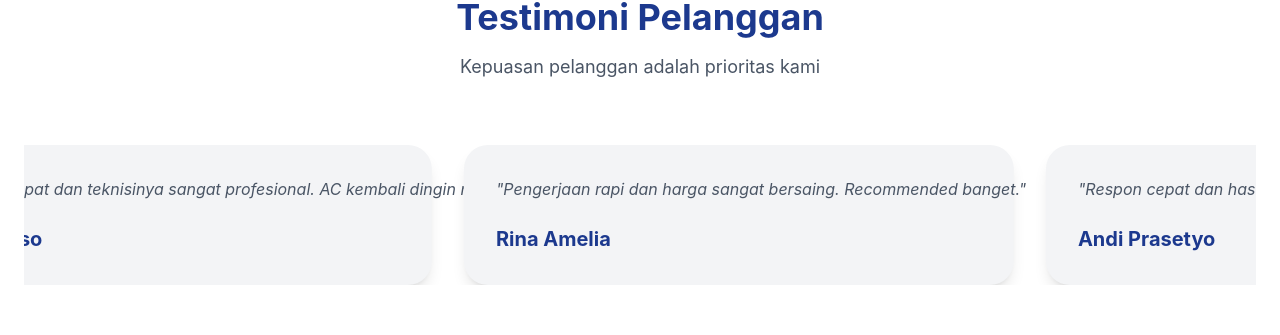
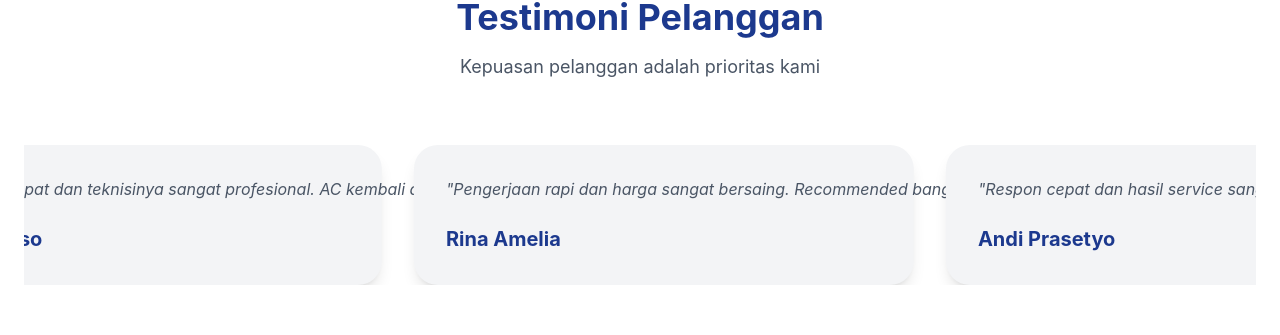
Before and after one commit to itsclarr25/senyum-sahabat, a React (Vite) app: page / in a window 1280 px wide. Shown: the part 5640-5975 px from the top of the page. Built offline with nearby package versions, Linux system fonts and the light colour scheme.

Commit message:
update website

```diff
--- a/src/components/Testimonials.jsx
+++ b/src/components/Testimonials.jsx
@@ -1,7 +1,7 @@
 const testimonials = [
   {
     name: 'Budi Santoso',
-    review: 'Pelayanan cepat dan teknisinya sangat profesional. AC kembali dingin maksimal.',
+    review: 'Pelayanan cepat dan teknisinya sangat profesional. AC kembali dingin.',
   },
   {
     name: 'Rina Amelia',
@@ -21,19 +21,19 @@ const testimonials = [
   },
   {
     name: 'Maya Putri',
-    review: 'Perawatan AC rutin untuk cafe kami hasilnya sangat memuaskan dan lebih hemat listrik.',
+    review: 'Perawatan AC rutin untuk cafe kami hasilnya sangat memuaskan.',
   },
   {
     name: 'Rizky Hidayat',
-    review: 'Instalasi listrik gedung dikerjakan cepat, rapi, dan sesuai standar keamanan.',
+    review: 'Instalasi listrik gedung cepat, rapi, dan sesuai standar keamanan.',
   },
   {
     name: 'Siti Rahma',
-    review: 'Admin responsif dan pengerjaan genset ATS berjalan sangat baik tanpa kendala.',
+    review: 'Admin responsif dan pengerjaan genset ATS berjalan baik tanpa kendala.',
   },
   {
     name: 'Yoga Pramana',
-    review: 'Harga transparan, pelayanan ramah, dan hasil pekerjaan sangat memuaskan.',
+    review: 'Harga transparan, pelayanan ramah, dan hasil sangat memuaskan.',
   },
   {
     name: 'Nanda Wijaya',
@@ -63,7 +63,7 @@ export default function Testimonials() {
             {[...testimonials, ...testimonials].map((item, index) => (
               <div
                 key={index}
-                className="min-w-[550px] bg-gray-100 p-8 rounded-3xl shadow-lg"
+                className="min-w-[500px] bg-gray-100 p-8 rounded-3xl shadow-lg"
               >
                 <p className="text-gray-600 italic mb-6">
                   "{item.review}"
```
